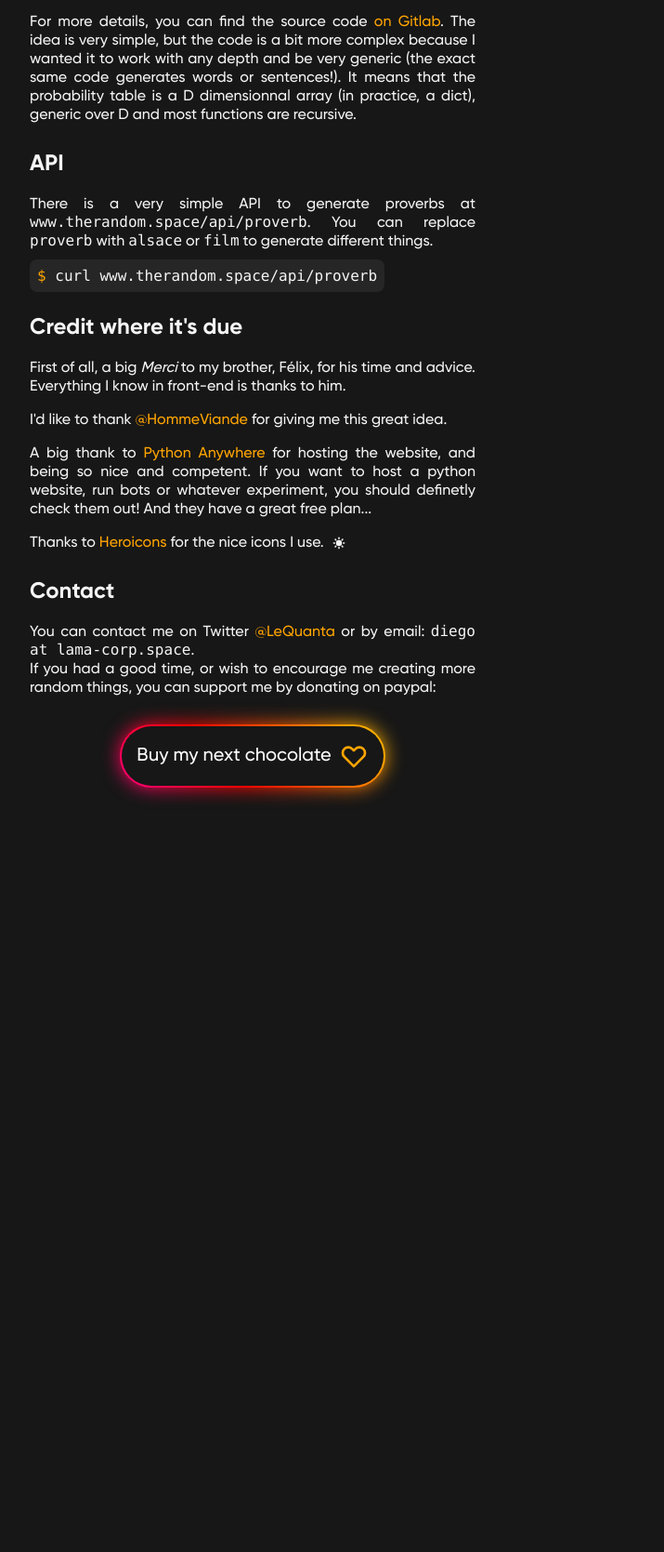
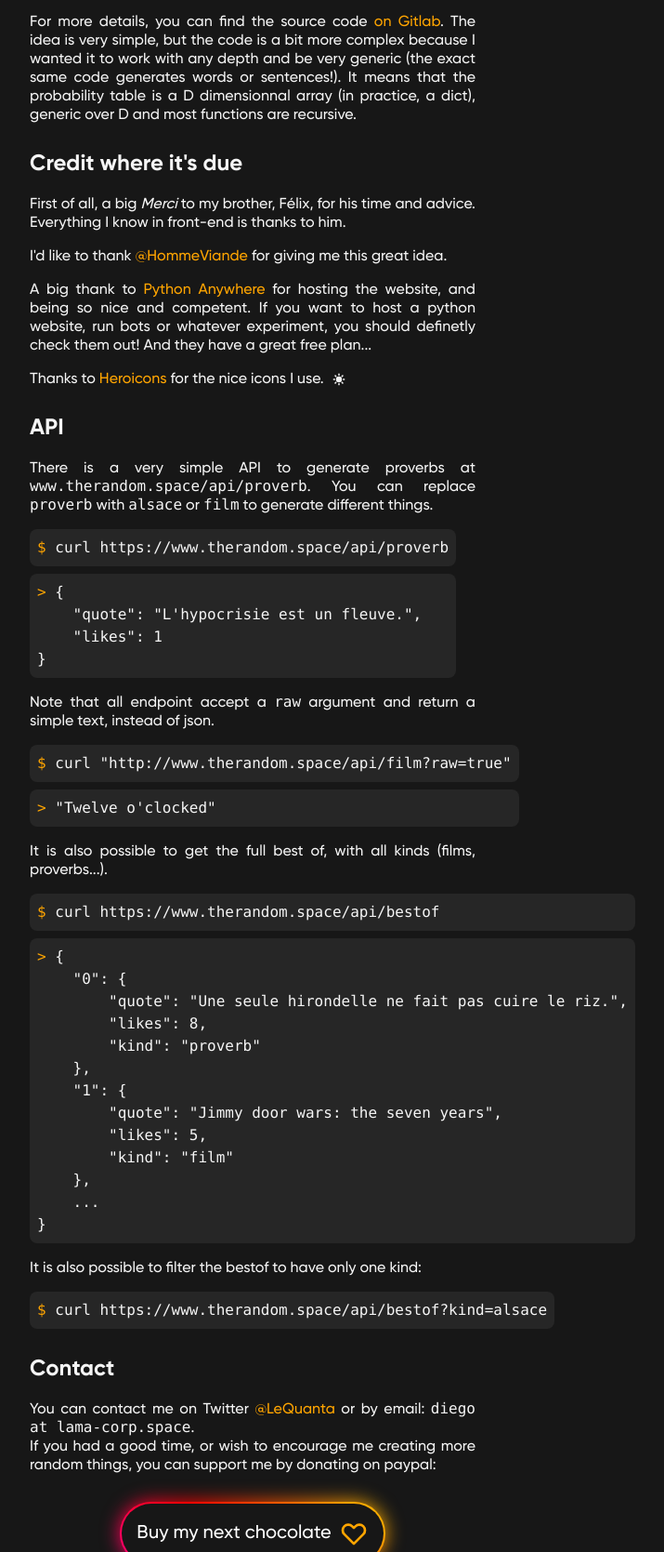
Before and after one commit to ddorn/therandom.space, a Flask app: page /about in a window 1280 px wide. Shown: the part 1259-2928 px from the top of the page at 93% size, without its empty margins (128-843 px from the left). Before the commit the page ends 2121 px from the top, so only its background shows below. Run offline with Flask 2, Linux system fonts and the light colour scheme; parts of the project's set-up code (start-up, migrations or seed data) failed here and were passed over.

Commit message:
bestof api

```diff
--- a/website/app.py
+++ b/website/app.py
@@ -2,6 +2,7 @@
 """
 import json
 from logging.config import dictConfig
+from operator import itemgetter
 
 from flask import Flask, redirect, render_template, request, url_for, abort
 from flask_restful import Resource, Api, reqparse
@@ -46,20 +47,6 @@ likes = load_likes()
 parser = reqparse.RequestParser()
 parser.add_argument("quote")
 
-PROVERB = "proverb"
-ALSACE = "alsace"
-FILM = "film"
-KIND_TO_PROCFILE = {
-    PROVERB: "data/citations.proc2",
-    ALSACE: "data/alsa.proc2",
-    FILM: "data/films.proc5",
-}
-KIND_LEN_BOUNDS = {
-    PROVERB: (4, 16),
-    ALSACE: (5, 9999),
-    FILM: (3, 9999)
-}
-
 
 def gen_clean(kind):
     assert kind in KIND_TO_PROCFILE, "Unknown kind"
@@ -101,12 +88,7 @@ def film(): return word_page(FILM)
 @app.route("/bestof")
 def bestof():
     likes = load_likes()
-    flat = [(d['likes'], p) for p, d in likes.items() if d['kind'] == PROVERB]
-    bests = [
-        (proverb, like)
-        for like, proverb in sorted(flat, reverse=True)
-    ]
-
+    bests = [(quote, like) for quote, like, kind in flat_bestof(likes) if kind == PROVERB]
     return render_template("bestof.html", title="Best of", bests=bests)
 
 
@@ -129,6 +111,9 @@ class Generate(Resource):
             return abort(404)
 
         quote = gen_clean(kind)
+        if request.args.get("raw", type=bool):
+            return quote
+
         like = likes.get(quote, {}).get('likes', 0)
         return {
             'quote': quote,
@@ -149,8 +134,34 @@ class Like(Resource):
 
         return dict(quote=quote, **d)
 
+class BestOf(Resource):
+    parser = reqparse.RequestParser()
+    parser.add_argument("raw", type=bool)
+    parser.add_argument("kind", type=kind_arg_type)
+
+    def get(self):
+
+        args = self.parser.parse_args(strict=True)
+        filter = args['kind'] or ''
+
+        if args['raw']:
+            return '\n'.join(
+                f"{like} {quote}"
+                for quote, like, _ in flat_bestof(likes)
+            )
+
+        return {
+            i: {
+                'quote': quote,
+                'likes': like,
+                'kind': kind
+            } for i, (quote, like, kind) in enumerate(flat_bestof(likes))
+            if filter in kind
+        }
+
 api.add_resource(Generate, '/api/<kind>')
 api.add_resource(Like, '/api/like/<kind>')
+api.add_resource(BestOf, '/api/bestof', endpoint='apibestof')
 
 
 if __name__ == "__main__":
--- a/website/helper.py
+++ b/website/helper.py
@@ -1,10 +1,34 @@
 import json
-from collections import Counter
+from _operator import itemgetter
 from pathlib import Path
 
 DATA = Path(__file__).parent / "data"
 LIKE_FILE = DATA / "like_file"
 
+PROVERB = "proverb"
+ALSACE = "alsace"
+FILM = "film"
+
+KIND_TO_PROCFILE = {
+    PROVERB: "data/citations.proc2",
+    ALSACE: "data/alsa.proc2",
+    FILM: "data/films.proc5",
+}
+KIND_LEN_BOUNDS = {
+    PROVERB: (4, 16),
+    ALSACE: (5, 9999),
+    FILM: (3, 9999)
+}
+
+
+def valid_kind(kind):
+    return kind in (PROVERB, ALSACE, FILM)
+
+
+def kind_arg_type(s):
+    if valid_kind(s):
+        return s
+    raise ValueError(f'{s} is not a valid kind. Try {PROVERB}, {ALSACE} or {FILM}.')
 
 def load_likes():
     LIKE_FILE.touch()
@@ -18,44 +42,15 @@ def save_likes(likes):
     )
 
 
-def load_likes_old():
-    LIKE_FILE.touch()
-    likes = Counter()
-    for line in LIKE_FILE.open():
-        line = line.strip()
-        if line:
-            kind, _, rest = line.partition(" ")
-            like, _, what = rest.partition(" ")
-            likes[kind, what] += int(like)
-    return likes
+def flat_bestof(likes):
+    """Return all entries sorted in the bestof as tuples (quotes, likes, kind)."""
+    bests = [
+        (quote, d['likes'], d['kind'])
+        for quote, d in likes.items()
+    ]
+    bests.sort(key=itemgetter(1), reverse=True)
+    return bests
 
 
-def migrate():
-    likes = load_likes_old()
-
-    j = [
-        {
-            "quote": quote,
-            "likes": like,
-            "kind": kind,
-        }
-        for (kind, quote), like in likes.items()
-    ]
-
-    save_likes(j)
-
-
-def migrate2():
-    likes = load_likes()
-    j = {
-        d['quote']: {
-            "likes": d['likes'],
-            "kind": d['kind'],
-        }
-        for d in likes
-    }
-    save_likes(j)
-
 if __name__ == '__main__':
-    migrate()
-    migrate2()
+    pass
--- a/website/static/style.css
+++ b/website/static/style.css
@@ -719,6 +719,10 @@ video {
   margin-left: 0.25rem;
 }
 
+.mt-2 {
+  margin-top: 0.5rem;
+}
+
 .ml-2 {
   margin-left: 0.5rem;
 }
@@ -733,6 +737,10 @@ video {
 
 .max-h-16 {
   max-height: 4rem;
+}
+
+.max-w-max {
+  max-width: max-content;
 }
 
 .focus\:outline-none:focus {
--- a/website/templates/about.html
+++ b/website/templates/about.html
@@ -1,5 +1,5 @@
 {% extends "layouts/regular.html" %}
-{% from "macros/macros.html" import icon %}
+{% from "macros/macros.html" import icon, cmd %}
 {% block content %}
 
     <h1 class="text-orange font-bold text-3xl">About this website</h1>
@@ -95,18 +95,6 @@
         and most functions are recursive.
     </p>
 
-    <h2 class="section__title--about">API</h2>
-    <p class="p--about">
-        There is a very simple API to generate proverbs at
-        <code class="inline">www.therandom.space/api/proverb</code>.
-        You can replace <code>proverb</code> with <code>alsace</code> or
-        <code>film</code> to generate different things. <br>
-    </p>
-    <p class="mt-4">
-        <code class="bg-gray-800 p-2 rounded-lg">
-            <span class="select-none text-orange">$ </span>
-            <span class="select-all">curl www.therandom.space/api/proverb</span></code>
-    </p>
 
     <h2 class="section__title--about">Credit where it's due</h2>
     <p class="p--about">
@@ -132,6 +120,49 @@
     </p>
 
 
+    <h2 class="section__title--about">API</h2>
+    <p class="p--about">
+        There is a very simple API to generate proverbs at
+        <code class="inline">www.therandom.space/api/proverb</code>.
+        You can replace <code>proverb</code> with <code>alsace</code> or
+        <code>film</code> to generate different things. <br>
+    </p>
+    {{ cmd("curl https://www.therandom.space/api/proverb", '{
+    "quote": "L\'hypocrisie est un fleuve.",
+    "likes": 1
+}') }}
+
+    <p class="p--about">
+        Note that all endpoint accept a <code>raw</code> argument
+        and return a simple text, instead of json.
+    </p>
+    {{ cmd('curl "http://www.therandom.space/api/film?raw=true"', '"Twelve o\'clocked"') }}
+
+    <p class="p--about">
+        It is also possible to get the full best of, with all
+        kinds (films, proverbs...).
+    </p>
+    {{ cmd("curl https://www.therandom.space/api/bestof", '{
+    "0": {
+        "quote": "Une seule hirondelle ne fait pas cuire le riz.",
+        "likes": 8,
+        "kind": "proverb"
+    },
+    "1": {
+        "quote": "Jimmy door wars: the seven years",
+        "likes": 5,
+        "kind": "film"
+    },
+    ...
+}') }}
+
+    <p class="p--about">
+        It is also possible to filter the bestof to have only one
+        kind:
+    </p>
+    {{ cmd("curl https://www.therandom.space/api/bestof?kind=alsace") }}
+
+
     <h2 class="section__title--about">Contact</h2>
     <p class="p--about">
         You can contact me on Twitter <a href="https://twitter.com/LeQuanta">@LeQuanta</a>
--- a/website/templates/macros/macros.html
+++ b/website/templates/macros/macros.html
@@ -14,3 +14,22 @@
         <svg class="{{ klass }}" xmlns="http://www.w3.org/2000/svg" fill="none" viewBox="0 0 24 24" stroke="currentColor"> <path stroke-linecap="round" stroke-linejoin="round" stroke-width="2" d="M4 4v5h.582m15.356 2A8.001 8.001 0 004.582 9m0 0H9m11 11v-5h-.581m0 0a8.003 8.003 0 01-15.357-2m15.357 2H15"> </path> </svg>
     {% endif %}
 {% endmacro %}
+
+
+{% macro cmd(line, result='') %}
+    <div class="flex flex-col max-w-max">
+        <div class="mt-4 bg-gray-800 p-2 rounded-lg">
+            <code>
+                <span class="select-none text-orange">$ </span>
+                <span class="select-all">{{ line }}</span></code>
+        </div>
+        {% if result %}
+            <div class="mt-2 bg-gray-800 p-2 rounded-lg">
+                <code class="">
+                    <span class="select-none text-orange">> </span>
+                    <pre class="inline">{{ result }}</pre>
+                </code>
+            </div>
+        {% endif %}
+    </div>
+{% endmacro %}
--- a/website/templates/word.html
+++ b/website/templates/word.html
@@ -4,7 +4,7 @@
 {% block content %}
     <div class="flex flex-col justify-between items-center justify-center h-full p-4 lg:p-0">
         <div></div>
-        <h1 id="quote" class="text-3xl md:text-6xl font-bold text-center break-word md:leading-snug"> {{ bled }} </h1>
+        <h1 id="quote" class="text-3xl md:text-6xl font-bold text-center break-word md:leading-snug select-all">{{ bled }}</h1>
         <div class="text-4xl flex justify-center space-x-4">
             <button id="reload-btn" class="px-4 py-2 bg-gray-700 rounded-full hover:bg-gray-600 focus:outline-none">
                 {{ icon("reload", "inline h-9 pb-1") }}
```
